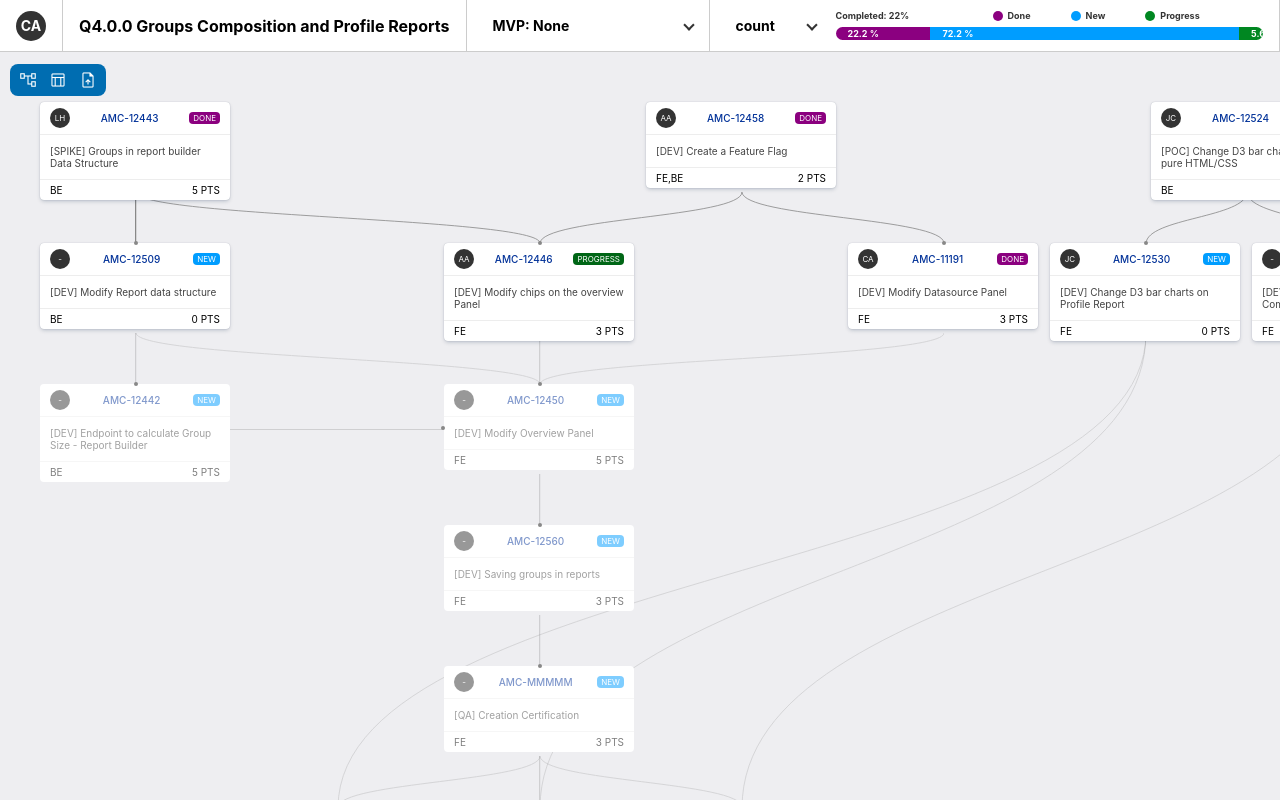
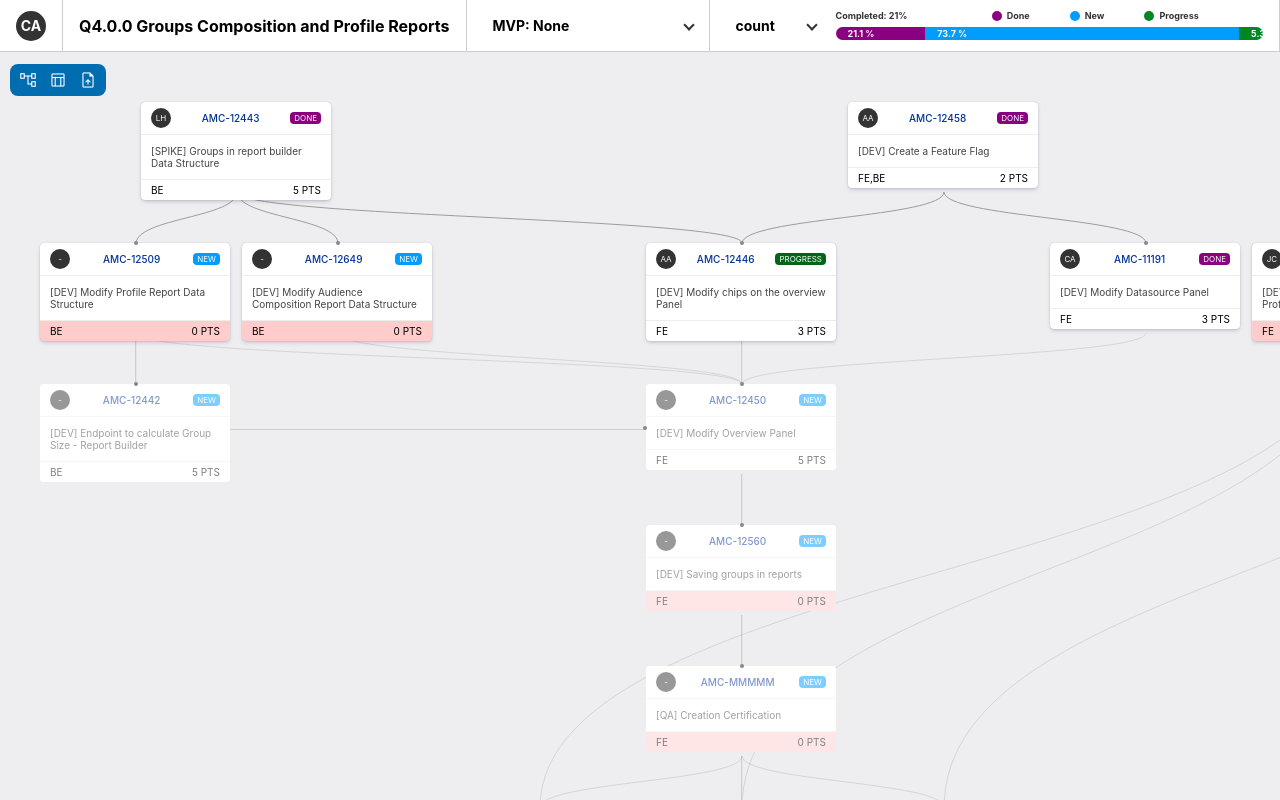
Before and after one commit to CarlosAngulo/project-tracking, an Angular app: page /#/dependency in a window 1280 px wide. Both pictures are taken after a click on the button "INSERT". Built offline with nearby package versions, Linux system fonts and the light colour scheme.

Commit message:
project update

```diff
--- a/angular.json
+++ b/angular.json
@@ -38,12 +38,12 @@
                 {
                   "type": "initial",
                   "maximumWarning": "500kb",
-                  "maximumError": "1mb"
+                  "maximumError": "3mb"
                 },
                 {
                   "type": "anyComponentStyle",
-                  "maximumWarning": "2kb",
-                  "maximumError": "4kb"
+                  "maximumWarning": "4kb",
+                  "maximumError": "5kb"
                 }
               ],
               "fileReplacements": [
--- a/src/app/cards/card/card.component.html
+++ b/src/app/cards/card/card.component.html
@@ -24,7 +24,7 @@
     <div class="card-body">
         <span class="card-header-title">{{nodeData.title}}</span>
     </div>
-    <div class="card-footer">
+    <div class="card-footer" [class.unestimated]="!estimated">
         <div>{{nodeData.effort}}</div>
         <div>{{nodeData.estimation}} PTS</div>
     </div>
--- a/src/app/cards/card/card.component.scss
+++ b/src/app/cards/card/card.component.scss
@@ -85,6 +85,7 @@
         justify-content: space-between;
         align-items: center;
         padding: 6px 10px;
+        border-radius: 4px 4px 0 0;
         &-code {
             font-weight: 500;
             color: rgb(1, 49, 152);
@@ -126,6 +127,10 @@
         padding: 4px 10px;
         display: flex;
         justify-content: space-between;
+        border-radius: 0 0 4px 4px;
+        &.unestimated {
+            background-color: rgba(255, 0, 0, 0.2);
+        }
     }
     &-iconset {
         position: absolute;
--- a/src/app/cards/card/card.component.ts
+++ b/src/app/cards/card/card.component.ts
@@ -20,6 +20,7 @@ export class CardComponent implements OnInit, AfterViewInit {
   @Output() infoNode: EventEmitter<INode> = new EventEmitter();
   @Input() set node(nodeData: INode) {
     this.nodeData = {...nodeData};
+    this.estimated = this.nodeData.estimation > 0;
     this.nodeData.paretsPosition?.forEach( parent => this.calculateArrows(parent, cardProps.height));
   };
 
@@ -33,6 +34,7 @@ export class CardComponent implements OnInit, AfterViewInit {
   bezier: boolean[] = [];
   childLeft: boolean = false;
   cardHeight = 0;
+  estimated = false;
 
   constructor() { }
 
--- a/src/app/components/json-loader/json-loader.component.ts
+++ b/src/app/components/json-loader/json-loader.component.ts
@@ -160,10 +160,34 @@ export class JsonLoaderComponent implements OnInit {
         }
       },
       {
-        "title": "[DEV] Modify Report data structure",
+        "title": "[DEV] Modify Profile Report Data Structure",
         "code": "AMC-12509",
         "link": "https://projects.mbww.com/browse/AMC-12509",
-        "description": "[DEV] Modify Report data structure",
+        "description": "[DEV] Modify Profile Report Data Structure",
+        "status": "NEW",
+        "effort": [
+          "BE"
+        ],
+        "parents": [
+          "AMC-12443"
+        ],
+        "estimation": 0,
+        "mvp": {
+          "name": "Setup",
+          "id": 1
+        },
+        "asignee": {
+          "name": "--",
+          "role": [
+            "BE"
+          ]
+        }
+      },
+      {
+        "title": "[DEV] Modify Audience Composition Report Data Structure",
+        "code": "AMC-12649",
+        "link": "https://projects.mbww.com/browse/AMC-12649",
+        "description": "[DEV] Modify Audience Composition Report Data Structure",
         "status": "NEW",
         "effort": [
           "BE"
@@ -243,6 +267,7 @@ export class JsonLoaderComponent implements OnInit {
         "parents": [
           "AMC-12446",
           "AMC-11191",
+          "AMC-12649",
           "AMC-12509",
           "AMC-12442"
         ],
@@ -270,7 +295,7 @@ export class JsonLoaderComponent implements OnInit {
         "parents": [
           "AMC-12450"
         ],
-        "estimation": 3,
+        "estimation": 0,
         "mvp": {
           "name": "Creation",
           "id": 2
@@ -294,7 +319,7 @@ export class JsonLoaderComponent implements OnInit {
         "parents": [
           "AMC-12560"
         ],
-        "estimation": 3,
+        "estimation": 0,
         "mvp": {
           "name": "Creation",
           "id": 2
@@ -319,7 +344,7 @@ export class JsonLoaderComponent implements OnInit {
           "AMC-MMMMM",
           "AMC-12530"
         ],
-        "estimation": 3,
+        "estimation": 0,
         "mvp": {
           "name": "Summary - Export",
           "id": 3
@@ -344,7 +369,7 @@ export class JsonLoaderComponent implements OnInit {
           "AMC-MMMMM",
           "AMC-12530"
         ],
-        "estimation": 3,
+        "estimation": 0,
         "mvp": {
           "name": "Summary - Export",
           "id": 3
@@ -369,7 +394,7 @@ export class JsonLoaderComponent implements OnInit {
           "AMC-MMMMM",
           "AMC-12598"
         ],
-        "estimation": 3,
+        "estimation": 8,
         "mvp": {
           "name": "Summary - Export",
           "id": 3
@@ -393,7 +418,7 @@ export class JsonLoaderComponent implements OnInit {
         "parents": [
           "AMC-12118"
         ],
-        "estimation": 3,
+        "estimation": 0,
         "mvp": {
           "name": "Summary - Export",
           "id": 3
@@ -417,7 +442,7 @@ export class JsonLoaderComponent implements OnInit {
         "parents": [
           "AMC-12151"
         ],
-        "estimation": 3,
+        "estimation": 0,
         "mvp": {
           "name": "Summary - Export",
           "id": 3
@@ -443,7 +468,7 @@ export class JsonLoaderComponent implements OnInit {
           'AMC-AAAAA',
           'AMC-12503'
         ],
-        "estimation": 3,
+        "estimation": 0,
         "mvp": {
           "name": "Summary - Export",
           "id": 3
@@ -460,23 +485,25 @@ export class JsonLoaderComponent implements OnInit {
 
   project!: IProject;
 
-  csv = `CODE	ASIGNEE	TITLE	ESTIMATION	STATUS	EFFORT	PARENTS	MVP
-AMC-12443	Luis Hernandez,BE	[SPIKE] Groups in report builder Data Structure	5	PROGRESS	BE		1,Setup
-AMC-12458	Andres Avendaño,FE	[DEV] Create a Feature Flag	2	PROGRESS	FE,BE		1,Setup
-AMC-12524	Juan Casas,FE	[POC] Change D3 bar charts to pure HTML/CSS	2	PROGRESS	BE		1,Setup
-AMC-12509	-	[DEV] Modify Report data structure	0	NEW	BE	AMC-12443	1,Setup
-AMC-11191	Carlos Angulo,FE	[DEV] Modify Datasource Panel	3	PROGRESS	FE	AMC-12458	1,Setup
-AMC-12446	Andres Avendaño,FE	[DEV] Modify chips on the overview Panel	3	PROGRESS	FE	AMC-12458	1,Setup
-AMC-12530	-	[DEV] Change D3 bar charts on Profile Report	0	NEW	FE	AMC-12524	1,Setup
-AMC-12598	-	[DEV] Change D3 bar charts on Composition Report	0	NEW	FE	AMC-12524	1,Setup
-AMC-12442	-	[DEV] Endpoint to calculate Group Size - Report Builder	5	NEW	BE	AMC-12509	1,Setup
-AMC-12450	-	[DEV] Modify Overview Panel	5	NEW	FE	AMC-11191,AMC-12509,AMC-12442	1,Setup
-AMC-12560	-	[DEV] Saving groups in reports	3	NEW	FE	AMC-12450,AMC-12509,AMC-12446	1,Setup
-AMC-12503	-	[DEV] Table - Profile Report Summary	3	NEW	FE	AMC-12560,AMC-12530	1,Setup
-AMC-12151	-	[DEV] Graph - Profile Report Summary	3	NEW	FE	AMC-12560,AMC-12530	1,Setup
-AMC-12118	-	[DEV] Graph - Composition Report Summary.	3	NEW	FE	AMC-12560,AMC-12598	1,Setup
-AMC-BBBBB	-	[DEV] Export Profile Report	3	NEW	FE	AMC-12151	1,Setup
-AMC-AAAAA	-	[DEV] Export Composition Report	3	NEW	FE	AMC-12118	1,Setup`;
+  csv = `CODE;ASIGNEE;TITLE;ESTIMATION;STATUS;EFFORT;PARENTS;MVP
+AMC-12443;Luis Hernandez,BE;[SPIKE] Groups in report builder Data Structure;5;DONE;BE;;1,Setup
+AMC-12458;Andres Avedaño,FE;[DEV] Create a Feature Flag;2;DONE;FE,BE;;1,Setup
+AMC-12524;Juan Casas,FE;[POC] Change D3 bar charts to pure HTML/CSS;2;DONE;BE;;1,Setup
+AMC-12509;-;[DEV] Modify Report data structure;0;NEW;BE;AMC-12443;1,Setup
+AMC-12446;Andres Avedaño,FE;[DEV] Modify chips on the overview Panel;3;PROGRESS;FE;AMC-12458,AMC-12443;2,Creation
+AMC-11191;Carlos Angulo-FE;[DEV] Modify Datasource Panel;3;DONE;FE;AMC-12458;2,Creation
+AMC-12530;Juan Casas,FE;[DEV] Change D3 bar charts on Profile Report;0;NEW;FE;AMC-12524;3,Export-Summary
+AMC-12598;-;[DEV] Change D3 bar charts on Composition Report;0;NEW;FE;AMC-12524;3,Export-Summary
+AMC-12442;-;[DEV] Endpoint to calculate Group Size - Report Builder;5;NEW;BE;AMC-12509;2,Creation
+AMC-12450;-;[DEV] Modify Overview Panel;5;NEW;FE;AMC-12446,AMC-11191,AMC-12509,AMC-12442;2,Creation
+AMC-12560;-;[DEV] Saving groups in reports;3;NEW;FE;AMC-12450;2,Creation
+AMC-MMMMM;-;[QA] Creation Certification;3;NEW;FE;AMC-12560;2,Creation
+AMC-12503;-;[DEV] Table - Profile Report Summary;3;NEW;FE;AMC-MMMMM,AMC-12530;3,Export Summary
+AMC-12151;-;[DEV] Graph - Profile Report Summary;3;NEW;FE;AMC-MMMMM,AMC-12530;3,Export Summary
+AMC-12118;-;[DEV] Graph - Composition Report Summary.;3;NEW;FE;AMC-MMMMM,AMC-12598;3,Export Summary
+AMC-BBBBB;-;[DEV] Export Profile Report;3;NEW;FE;AMC-12151;3,Export Summary
+AMC-AAAAA;-;[DEV] Export Composition Report;3;NEW;FE;AMC-12118;3,Export Summary
+AMC-OOOOO;-;[QA] Summary Certification;3;NEW;FE;AMC-BBBBB,AMC-AAAAA,AMC-12503;3,Export Summary`;
 
   constructor(readonly nodeTreeService: NodeTreeService, readonly CSVParser: CSVParserService) {
     const localStorageProject: any = localStorage.getItem('project');
@@ -488,8 +515,8 @@ AMC-AAAAA	-	[DEV] Export Composition Report	3	NEW	FE	AMC-12118	1,Setup`;
 
     const csvPrimitive = CSVParser.csvToArray(this.csv);
     const csvParsed = CSVParser.parseArray(csvPrimitive)
-    // console.log(this.PROJECT.tickets[0])
-    // console.log(csvParsed[0]);
+    console.log(this.PROJECT.tickets[1])
+    console.log(csvParsed[1]);
   }
 
   ngOnInit(): void {
--- a/src/app/interfaces/nodes.inteface.ts
+++ b/src/app/interfaces/nodes.inteface.ts
@@ -10,7 +10,7 @@ export interface INode {
     link?: string;
     description?: string;
     status: INodeStatus;
-    estimation?: number;
+    estimation: number;
     effort?: IRoles[];
     parents: string[];
     treeParents?: string[];
--- a/src/app/services/csv-parser.service.ts
+++ b/src/app/services/csv-parser.service.ts
@@ -18,7 +18,7 @@ export class CSVParserService {
     constructor() {
     }
 
-    csvToArray(str: string, delimiter: string = '\t') {
+    csvToArray(str: string, delimiter: string = ';') {
         const headers = str.slice(0, str.indexOf("\n")).split(delimiter);
         const rows = str.slice(str.indexOf("\n") + 1).split("\n");
         return rows.map((row) => {
@@ -43,7 +43,7 @@ export class CSVParserService {
             },
             asignee: {
                 name: ticket.asignee.split(',')[0],
-                role: ticket.asignee.split(',')[1]
+                role: ticket.asignee.split(',').slice(1,ticket.asignee.split(',').length)
             }
         }))
     }
```
Also changed, not shown: 3 other files (tests, documents, lock files or other folders).
